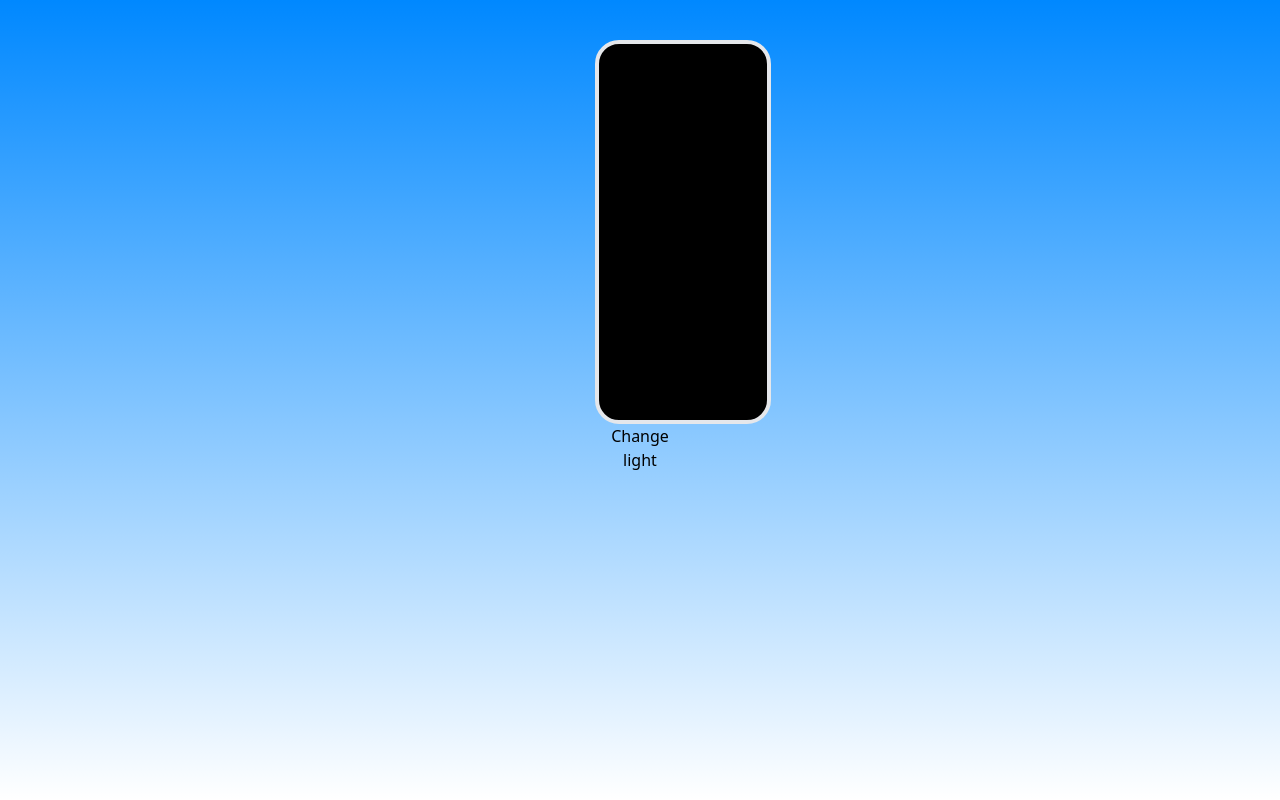
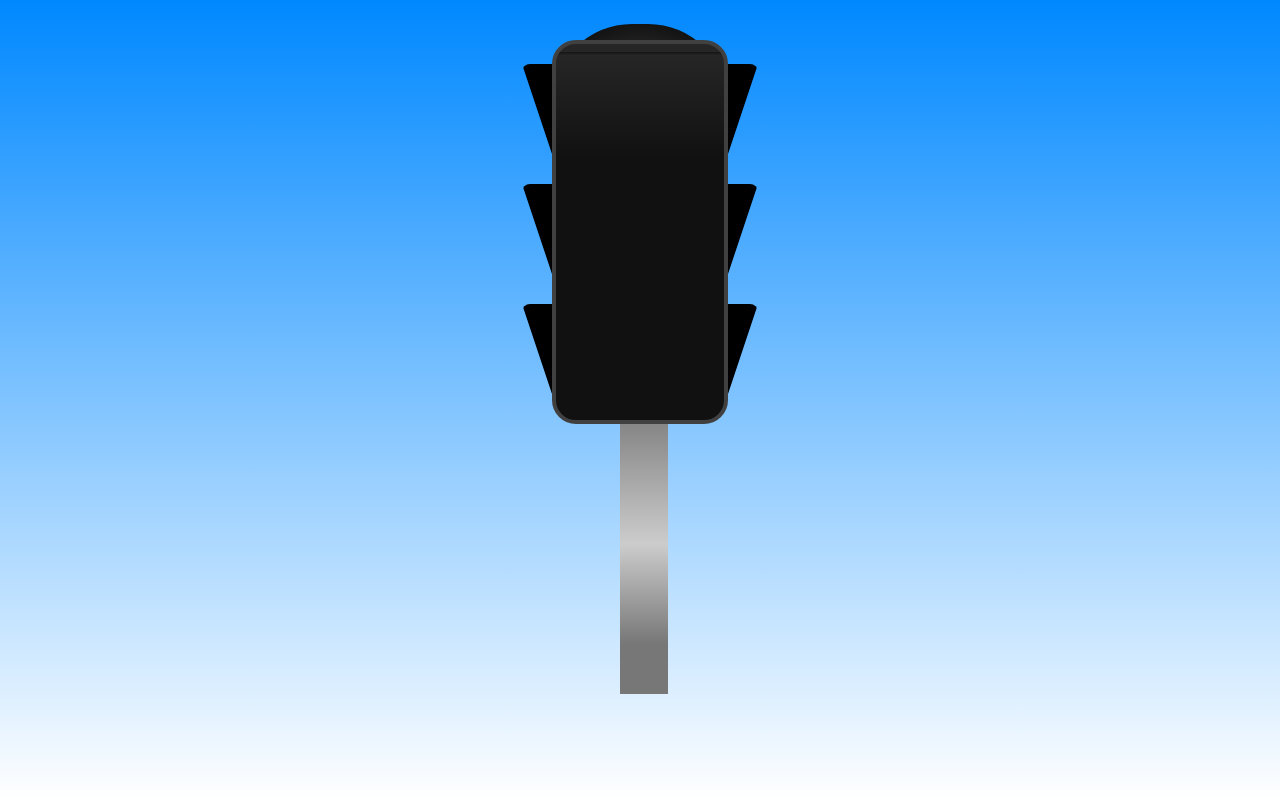
Before and after one commit to MrKirilsReinke/1.React-Xstate, a React (Vite) app: page / in a window 1280 px wide. Built offline with nearby package versions, Linux system fonts and the light colour scheme.

Commit message:
Refactoring

```diff
--- a/src/App.css
+++ b/src/App.css
@@ -1,19 +1,30 @@
 html{
   background: linear-gradient(#08f, #fff);
-  padding: 40px;
-  width: 170px;
+  padding-top: 40px;
   height: 100%;
   margin: 0 auto;
 }
 
-.trafficlight{
-  background: #222;
+.linear-gradient {
+  background-image: linear-gradient(transparent 2%, #111 2%, transparent 3%, #111 30%);
+}
+
+.radial-gradient-before:before {
+  background-image: radial-gradient(#444, #000);
+}
+
+.linear-gradient-after:after {
+  background-image: linear-gradient(-0deg, #777 10%, #ccc 30%, #000);
+}
+
+/* .trafficlight{
+  background: rgb(34, 34, 34);
   background-image: linear-gradient(transparent 2%, #111 2%, transparent 3%, #111 30%);
   width: 170px;
   height: 400px;
   border-radius: 20px;
   position: relative;
-  border: solid 5px #333333;
+  border: solid 5px rgb(51, 51, 51);
 }
 
 .trafficlight:before{
@@ -40,7 +51,7 @@ html{
   position: absolute;
   top: 150px;
   z-index: -1;
-}
+} */
 
 .protector{
   background: transparent;
@@ -51,7 +62,7 @@ html{
   left: -35px;
   border-right: solid 30px transparent;
   border-left: solid 30px transparent;
-  border-top: solid 90px #111;
+  border-top: solid 90px #111111;
   border-radius: 10px;
   z-index: -1;
 }
--- a/src/App.tsx
+++ b/src/App.tsx
@@ -16,13 +16,21 @@ function App() {
         <div className={current.matches("green") ? "green" : ""}></div>
       </div> */}
 
-      <div className="bg-black bg-gardient from-black w-44 h-96 rounded-3xl relative border-solid border-4">
-
+      <div className="bg-neutral-800 w-44 h-96 rounded-3xl relative border-solid border-4 border-neutral-700 m-auto linear-gradient
+      before:content-[''] before:bg-neutral-800 before:w-44 before:h-40 before:m-auto before:absolute before:right-1/2 before:translate-x-1/2 before:top-[-20px] before:rounded-full before:z-[-1] radial-gradient-before
+      after:content-[''] after:bg-neutral-800 after:w-12 after:h-[500px] after:ml-16 after:absolute after:top-[150px] after:z-[-1] linear-gradient-after"
+      >
+        <div className="bg-transparent w-45 h-0 absolute top-5 left-[-34px] border-x-[30px] border-t-[90px] border-x-transparent border-t-black rounded-lg border-solid z-[-1]"></div>
+        <div className="bg-transparent w-45 h-0 absolute top-[140px] left-[-34px] border-x-[30px] border-t-[90px] border-x-transparent border-t-black rounded-lg z-[-1]"></div>
+        <div className="bg-transparent w-45 h-0 absolute top-[260px] left-[-34px] border-x-[30px] border-t-[90px] border-x-transparent border-t-black rounded-lg z-[-1]"></div>
+        <div className="bg-transparent w-45 h-0 absolute top-5 right-[-34px] border-x-[30px] border-t-[90px] border-x-transparent border-t-black rounded-lg border-solid z-[-1]"></div>
+        <div className="bg-transparent w-45 h-0 absolute top-[140px] right-[-34px] border-x-[30px] border-t-[90px] border-x-transparent border-t-black rounded-lg z-[-1]"></div>
+        <div className="bg-transparent w-45 h-0 absolute top-[260px] right-[-34px] border-x-[30px] border-t-[90px] border-x-transparent border-t-black rounded-lg z-[-1]"></div>
       </div>
 
-      <button onClick={() => send("TIMER")}>
+      {/* <button onClick={() => send("TIMER")}>
         Change light
-      </button>
+      </button> */}
       {/* <button onClick={() => console.log("info")}>
         Log info
       </button> */}
```
